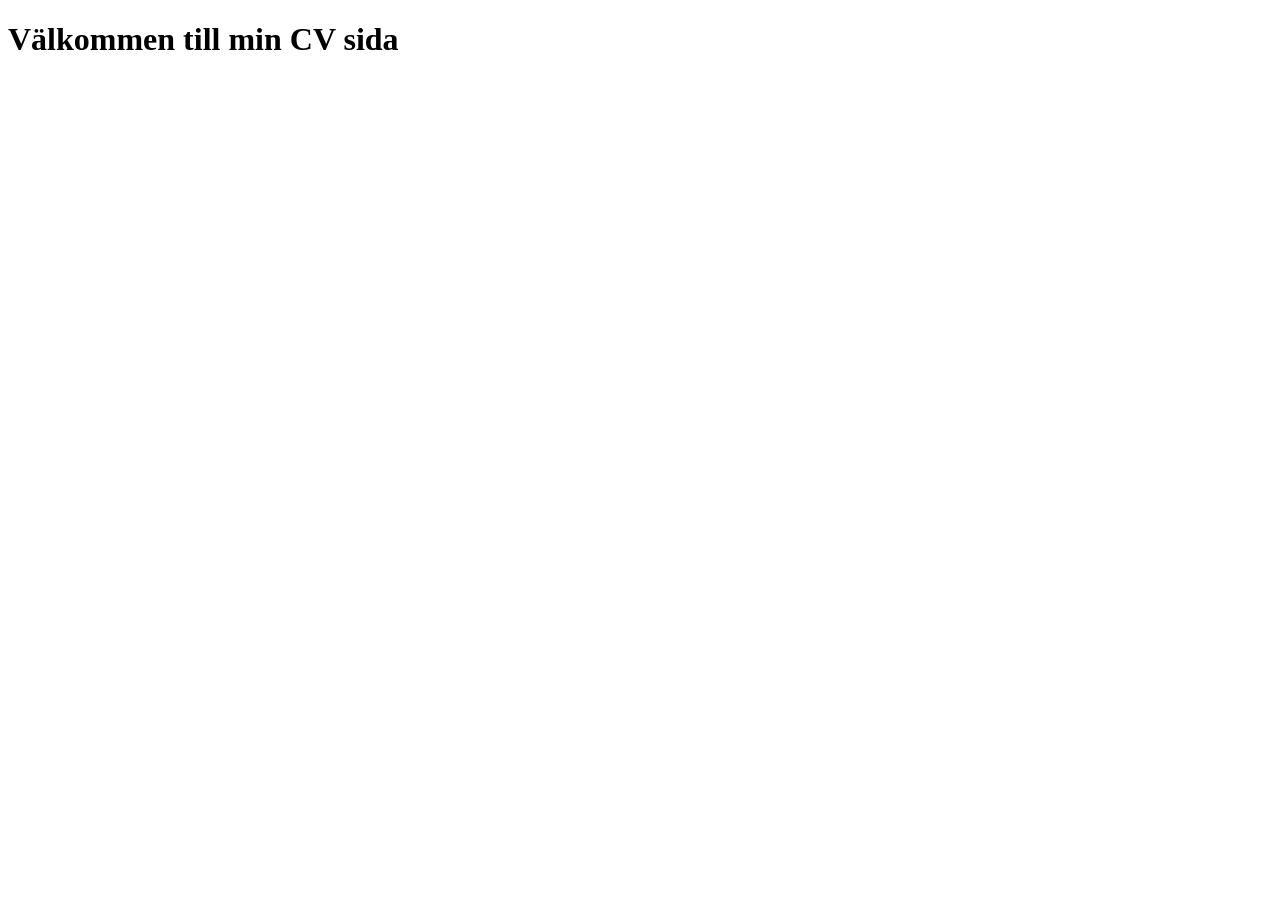
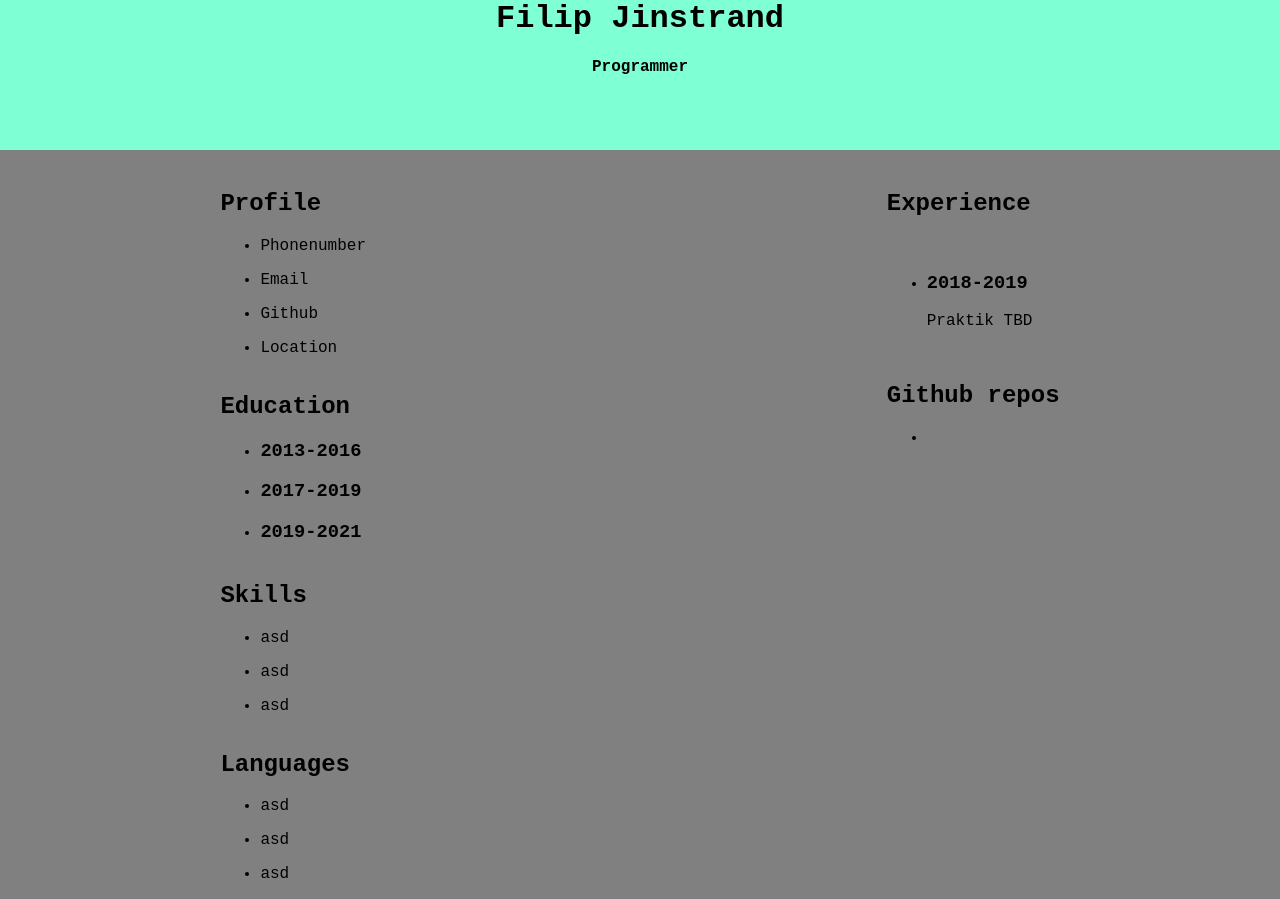
Before and after one commit to FilipJinstrand/CV, a plain HTML site: page pages/index.html in a window 1280 px wide. Before the commit the page ends 800 px from the top, so only its background shows below. Drawn offline with Linux system fonts and the light colour scheme.

Commit message:
Started working

```diff
--- a/pages/index.html
+++ b/pages/index.html
@@ -4,11 +4,107 @@
 <head>
     <meta charset="UTF-8">
     <meta name="viewport" content="width=device-width, initial-scale=1.0">
+    <link rel="stylesheet" href="../style/style.css">
     <title>Filip CV</title>
 </head>
 
+<header>
+    <div class="headerCard">
+        <h1 class="titleName">Filip Jinstrand</h1>
+        <h4>Programmer</h4>
+    </div>
+</header>
+
 <body>
-    <h1>Välkommen till min CV sida</h1>
+    <div class="mainContainer">
+        <div class="leftContainer">
+            <div>
+                <h2>Profile</h2>
+                <ul>
+                    <li>
+                        <p>Phonenumber</p>
+                    </li>
+                    <li>
+                        <p>Email</p>
+                    </li>
+                    <li>
+                        <p>Github</p>
+                    </li>
+                    <li>
+                        <p>Location</p>
+                    </li>
+                </ul>
+            </div>
+            <div>
+                <h2>Education</h2>
+                <ul>
+                    <li>
+                        <h3>2013-2016</h3>
+                        <p></p>
+                    </li>
+                    <li>
+                        <h3>2017-2019</h3>
+                        <p></p>
+                    </li>
+                    <li>
+                        <h3>2019-2021</h3>
+                        <p></p>
+                    </li>
+                </ul>
+            </div>
+            <div>
+                <h2>Skills</h2>
+                <ul>
+                    <li>
+                        <p>asd</p>
+                    </li>
+                    <li>
+                        <p>asd</p>
+                    </li>
+                    <li>
+                        <p>asd</p>
+                    </li>
+                </ul>
+            </div>
+            <div>
+                <h2>Languages</h2>
+                <ul>
+                    <li>
+                        <p>asd</p>
+                    </li>
+                    <li>
+                        <p>asd</p>
+                    </li>
+                    <li>
+                        <p>asd</p>
+                    </li>
+                </ul>
+            </div>
+        </div>
+
+        <div class="rightContainer">
+            <div>
+                <h2>Experience</h2>
+            </div>
+            <ul>
+                <li>
+                    <div>
+                        <h3>2018-2019</h3>
+                        <p>Praktik TBD</p>
+                    </div>
+                </li>
+            </ul>
+
+            <div>
+                <h2>Github repos</h2>
+                <ul>
+                    <li>
+
+                    </li>
+                </ul>
+            </div>
+        </div>
+    </div>
 </body>
 <script src="../src/main.js"></script>
 
--- /dev/null
+++ b/style/style.css
@@ -0,0 +1,46 @@
+:root{
+    --container-padding: 40px;
+}
+
+body{
+    margin: 0px;
+    padding: 0px;
+    font-family: 'Courier New', Courier, monospace;
+    background-color: grey;
+}
+header{
+    margin: 0px;
+    padding: 0px;
+}
+
+.headerCard{
+    text-align: center;
+    background-color: aquamarine;
+    min-height: 150px;
+}
+
+.titleName{
+    margin: 0px;
+}
+
+.mainContainer{
+    display: flex;
+    flex-direction: row;
+    justify-content: center;
+}
+
+.leftContainer{
+    display: flex;
+    flex-direction: column;
+    margin: auto;
+    margin-top: 20px;
+    padding-right: var(--container-padding);
+}
+
+.rightContainer{
+    display: flex;
+    flex-direction: column;
+    margin: auto;
+    margin-top: 20px;
+    padding-left: var(--container-padding);
+}
```
